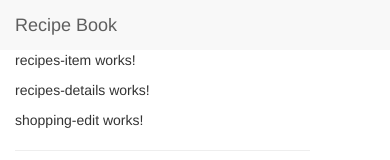
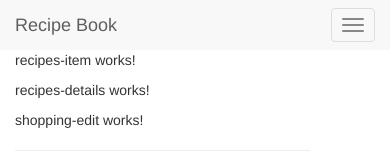
Before and after one commit to uzairqq/Angular-, an Angular app: page / in a window 390 px wide. Shown: the top 160 px of the page. Built offline with nearby package versions, Linux system fonts and the light colour scheme.

Commit message:
Navigation Collapse with small screen issue fixed

```diff
--- a/src/app/header/header.component.html
+++ b/src/app/header/header.component.html
@@ -1,11 +1,14 @@
 <nav class="navbar-default">
     <div class="container-fluid">
         <div class="navbar-header">
-            <a href="#" class="navbar-brand">
-                Recipe Book
-            </a>
+            <button type="button" class="navbar-toggle" (click)="collapsed = !collapsed">
+                <span class="icon-bar" *ngFor="let iconBar of [1, 2, 3]"></span>
+            </button>
+            <a routerLink="/" class="navbar-brand">Recipe Book</a>
         </div>
-        <div class="collapse navbar-collapse">
+        <div class="navbar-collapse" [class.collapse]="collapsed" (window:resize)="collapsed = true">
+
+            <div class="navbar-default">
                 <ul class="nav navbar-nav">
                     <li>
                         <a href="#">Recipes</a>
@@ -29,4 +32,5 @@
                 </ul>
             </div>
         </div>
+    </div>
 </nav>
--- a/src/app/header/header.component.ts
+++ b/src/app/header/header.component.ts
@@ -6,5 +6,5 @@
 
 })
 export class HeaderComponent extends Component{
-
+    collapsed = true;
 }
```
Lines whose indentation alone changed are shown as unchanged.
